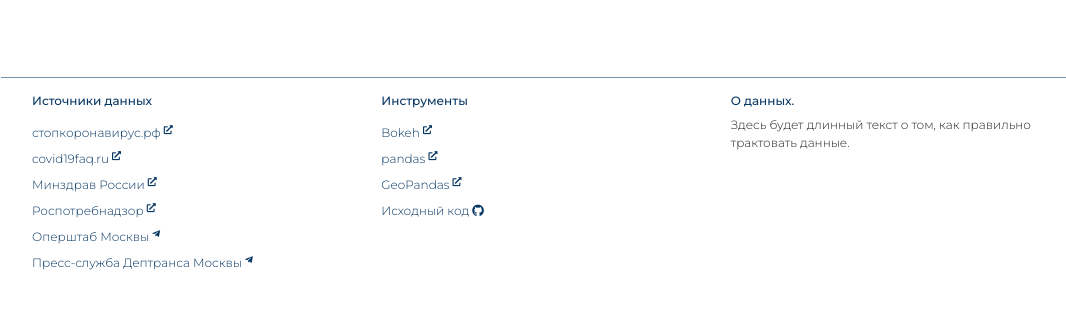
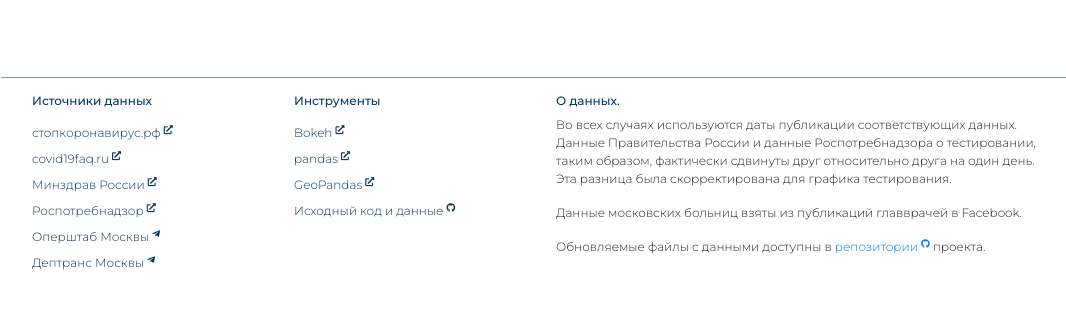
Before and after one commit to PhtRaveller/covid19-ru, a Flask app: template static/templates/base.html in a window 1280 px wide. Shown: the part 61-370 px from the top of the page, without its empty margins (84-1150 px from the left). Run offline with Flask 2, Linux system fonts and the light colour scheme; the template is opened without the code that fills it, so the values that code supplies are empty; some libraries are stand-ins or nearby versions.

Commit message:
Minor base template and README update.

```diff
--- a/static/templates/base.html
+++ b/static/templates/base.html
@@ -41,7 +41,7 @@
     <div class="container mt-5 pb-0 footer">
       <nav class="navbar">
         <div class="row" style="width: 100%;">
-          <div class="col-sm-4">
+          <div class="col-sm-3">
             <h6 class="mt-2 mb-0 footer-link">Источники данных</h6>
             <ul class="list-unstyled ml-0 mt-2">
               <li>
@@ -60,7 +60,7 @@
                 </a>
               </li>
               <li>
-                <a class="nav-link footer-link pl-0 mb-0"  target="blank" href="https://www.rospotrebnadzor.ru/region/korono_virus/epid.php">
+                <a class="nav-link footer-link pl-0 mb-0"  target="blank" href="https://www.rospotrebnadzor.ru/">
                   Роспотребнадзор <sup><i class="fas fa-external-link-alt"></i></sup>
                 </a>
               </li>
@@ -71,39 +71,41 @@
               </li>
               <li>
                 <a class="nav-link footer-link pl-0 mb-0"  target="blank" href="https://t.me/DtRoad">
-                  Пресс-служба Дептранса Москвы <sup><i class="fab fa-telegram-plane"></i></sup>
+                  Дептранс Москвы <sup><i class="fab fa-telegram-plane"></i></sup>
                 </a>
               </li>
             </ul>
           </div>
-          <div class="col-sm-4">
+          <div class="col-sm-3">
               <h6 class="mt-2 mb-0 footer-link">Инструменты</h6>
               <ul class="list-unstyled ml-0 mt-2">
                 <li>
                   <a class="nav-link footer-link pl-0 mb-0" target="blank" href="https://bokeh.org/">
-                    Bokeh <sup><i class="fas fa-external-link-alt"></sup></i>
+                    Bokeh <sup><i class="fas fa-external-link-alt"></i></sup>
                   </a>
                 </li>
                 <li>
                   <a class="nav-link footer-link pl-0 mb-0" target="blank" href="https://pandas.pydata.org/">
-                    pandas <sup><i class="fas fa-external-link-alt"></sup></i>
+                    pandas <sup><i class="fas fa-external-link-alt"></i></sup>
                   </a>
                 </li>
                 <li>
                   <a class="nav-link footer-link pl-0 mb-0" target="blank" href="https://geopandas.org/">
-                    GeoPandas <sup><i class="fas fa-external-link-alt"></sup></i>
+                    GeoPandas <sup><i class="fas fa-external-link-alt"></i></sup>
                   </a>
                 </li>
                 <li>
-                  <a class="nav-link footer-link pl-0 mb-0" href="https://github.com/" target="blank">
-                    Исходный код <i class="fab fa-github"></i>
+                  <a class="nav-link footer-link pl-0 mb-0" href="https://github.com/PhtRaveller/covid19-ru/" target="blank">
+                    Исходный код и данные <sup><i class="fab fa-github"></i></sup>
                   </a>
                 </li>
               </ul>
             </div>
-          <div class="col-sm-4">
+          <div class="col-sm-6">
               <h6 class="mt-2 mb-0 footer-link">О данных.</h6>
-              <p class="footer-link mt-2">Здесь будет длинный текст о том, как правильно трактовать данные.</p>
+              <p class="footer-link mt-2">Во всех случаях используются даты публикации соответствующих данных. Данные Правительства России и данные Роспотребнадзора о тестировании, таким образом, фактически сдвинуты друг относительно друга на один день. Эта разница была скорректирована для графика тестирования.</p>
+              <p class="footer-link mt-2">Данные московских больниц взяты из публикаций главврачей в Facebook.</p>
+              <p class="footer-link mt-2">Обновляемые файлы с данными доступны в <a href="https://github.com/PhtRaveller/covid19-ru" target="blank">репозитории <sup><i class="fab fa-github"></i></sup> </a> проекта.</p>
               </a>
           </div>
         </div>
```
Also changed, not shown: README.md.
